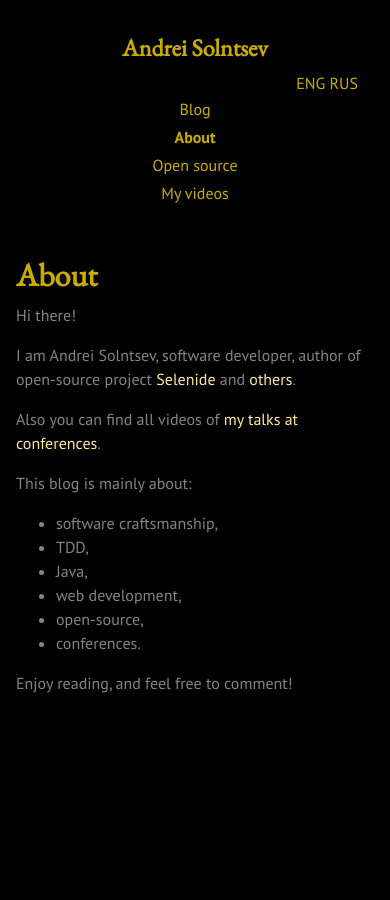
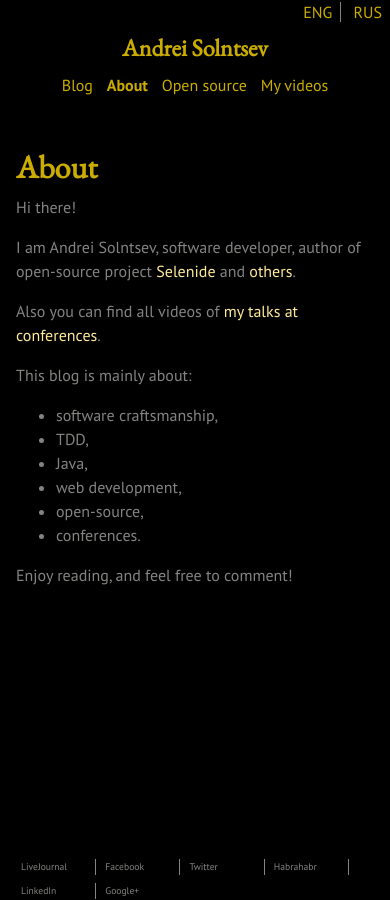
Before and after one commit to asolntsev/asolntsev.github.io, a Jekyll site: the page built from en/about.md, in a window 390 px wide. Built offline with Jekyll 4.4.1, drawn with Linux system fonts in a browser that asks for light colours; nearby versions of some CDN libraries; Markdown is read by kramdown in place of the engine named in the settings.

Commit message:
better UI for mobile screens
* move links from sidebar to "about" page;
* show Yoda quote instead of copyright message
* each page can have its own css class

```diff
--- /dev/null
+++ b/_includes/links.html
@@ -0,0 +1,10 @@
+<div class="my-links">
+  <div class="links">
+    <a href="http://asolntsev.livejournal.com">LiveJournal</a>
+    <a href="https://www.facebook.com/asolntsev/">Facebook</a>
+    <a href="http://twitter.com/asolntsev">Twitter</a>
+    <a href="http://habrahabr.ru/users/asolntsev/topics/">Habrahabr</a>
+    <a href="http://linkedin.com/in/asolntsev/">LinkedIn</a>
+    <a href="https://plus.google.com/u/0/+AndreiSolntsev/posts">Google+</a>
+  </div>
+</div>
--- a/_includes/sidebar.html
+++ b/_includes/sidebar.html
@@ -8,8 +8,8 @@
         </a>
       </h1>
       <div id="languages">
-        <a id="lang_eng" href="javascript:switchLanguage('en');">ENG</a>
-        <a id="lang_rus" href="javascript:switchLanguage('ru');">RUS</a>
+        <a href="javascript:switchLanguage('en');">ENG</a>
+        <a href="javascript:switchLanguage('ru');">RUS</a>
       </div>
     </div>
 
@@ -29,29 +29,16 @@
           {% endif %}
         {% endif %}
       {% endfor %}
-
-      <hr class="links">
-
-      <div class="links">
-        <a href="http://asolntsev.livejournal.com">LiveJournal</a>
-        <a href="https://www.facebook.com/asolntsev/">Facebook</a>
-      </div>
-      <div class="links">
-        <a href="http://twitter.com/asolntsev">Twitter</a>
-        <a href="http://habrahabr.ru/users/asolntsev/topics/">Habrahabr</a>
-      </div>
-      <div class="links">
-        <a href="http://linkedin.com/in/asolntsev/">LinkedIn</a>
-        <a href="https://www.instagram.com/andrei.solntsev/">Instagram</a>
-      </div>
-      <div class="links">
-        <a href="https://plus.google.com/u/0/+AndreiSolntsev/posts">Google+</a>
-      </div>
-
-      <hr class="links">
     </nav>
 
-    <p class="links">&copy; {{ site.time | date: '%Y' }}. All rights reserved.</p>
+    <div class="tagline">
+      <img class="tagline-image" src="/public/img/Star Wars Yoda Head-64x64"/>
+      <i class="tagline-text">Complexity is the path to the dark side</i>
+    </div>
+
+    <div class="bottom-links">
+      <a href="/atom.xml"><img src="/public/img/RSS-32x32"/></a>
+    </div>
   </div>
 </div>
 
--- a/_layouts/page.html
+++ b/_layouts/page.html
@@ -2,7 +2,7 @@
 layout: default
 ---
 
-<div class="page">
+<div class="page {{ page.class }}">
   <h1 class="page-title">{{ page.title }}</h1>
   {{ content }}
 </div>
--- a/en/about.md
+++ b/en/about.md
@@ -20,3 +21,5 @@ This blog is mainly about:
 * conferences.
 
 Enjoy reading, and feel free to comment!
+
+{% include links.html %}
--- a/public/css/asolntsev.css
+++ b/public/css/asolntsev.css
@@ -1,17 +1,88 @@
-#languages {
-  text-align: right;
-}
-
-.sidebar .links {
+.sidebar .bottom-links, .sidebar .tagline, .disqus-comment-count {
   display: none;
 }
 
+#languages {
+  position: absolute;
+  top: 0;
+  right: 0;
+}
+#languages a {
+  padding: 0 0.5rem 0 0.5rem;
+  border-right: 1px solid #848482;
+}
+#languages a:last-child {
+  border-right: none;
+}
+
+@media (max-width: 48em) {
+  .sidebar .sidebar-nav-item {
+    display: inline-block;
+    padding-left: 0.3rem;
+    padding-right: 0.3rem;
+  }
+  .sidebar .sidebar-nav-item:hover {
+    background-color: #111111;
+  }
+}
+@media (min-width: 48em) {
+  /*#languages {*/
+    /*text-align: right;*/
+  /*}*/
+  .sidebar .tagline, .disqus-comment-count {
+    display: block;
+  }
+  .sidebar .tagline {
+    margin-top: 50px;
+  }
+  .sidebar .tagline-image {
+    float: right;
+  }
+  .sidebar .tagline-text {
+    quotes: "\201C""\201D""\2018""\2019";
+  }
+  .sidebar .tagline-text:before, .sidebar .tagline-text:after {
+    font-size: 2em;
+    line-height: 0.1em;
+    margin-right: 0.1em;
+    vertical-align: -0.4em;
+  }
+  .sidebar .tagline-text:before {
+    content: open-quote;
+  }
+  .sidebar .tagline-text:after {
+    content: close-quote;
+  }
+}
+
 @media (min-width: 58em) {
-  .sidebar .links {
+  .sidebar .bottom-links {
     display: block;
   }
 
-  .sidebar .links a {
+  .sidebar .bottom-links {
+    position: fixed;
+    bottom: 0;
+  }
+
+  .disqus-comment-count {
+    display: block;
+    position: absolute;
+    top: 0;
+    right: 6rem;
+    width: 180px;
+    text-align: right;
+  }
+}
+
+@media (min-height: 42em) {
+  .page.about .my-links {
+    position: fixed;
+    bottom: 0;
+  }
+}
+
+.page.about .links a {
   color: #848482;
   font-size: 0.6rem;
   display: inline-block;
@@ -20,14 +91,13 @@
   border-right: 1px solid #848482;
 }
 
-  .sidebar .links a:last-child {
+.page.about .links a:last-child {
   border-right: none;
 }
 
-  .sidebar .links a:hover {
+.page.about .links a:hover {
   background-color: #555555;
   border-radius: 2px;
-  }
 }
 
 .post img {
@@ -56,16 +126,3 @@
   background-color: #111111;
   border-radius: 25px;
 }
-.disqus-comment-count {
-  display: none;
-}
-@media (min-width: 58em) {
-  .disqus-comment-count {
-    display: block;
-    position: absolute;
-    top: 0;
-    right: 6rem;
-    width: 180px;
-    text-align: right;
-  }
-}
```
Also changed, not shown: other parts of en/about.md (+1 -0 lines), ru/about.md (+3 -0 lines). Lines whose indentation alone changed are shown as unchanged.
